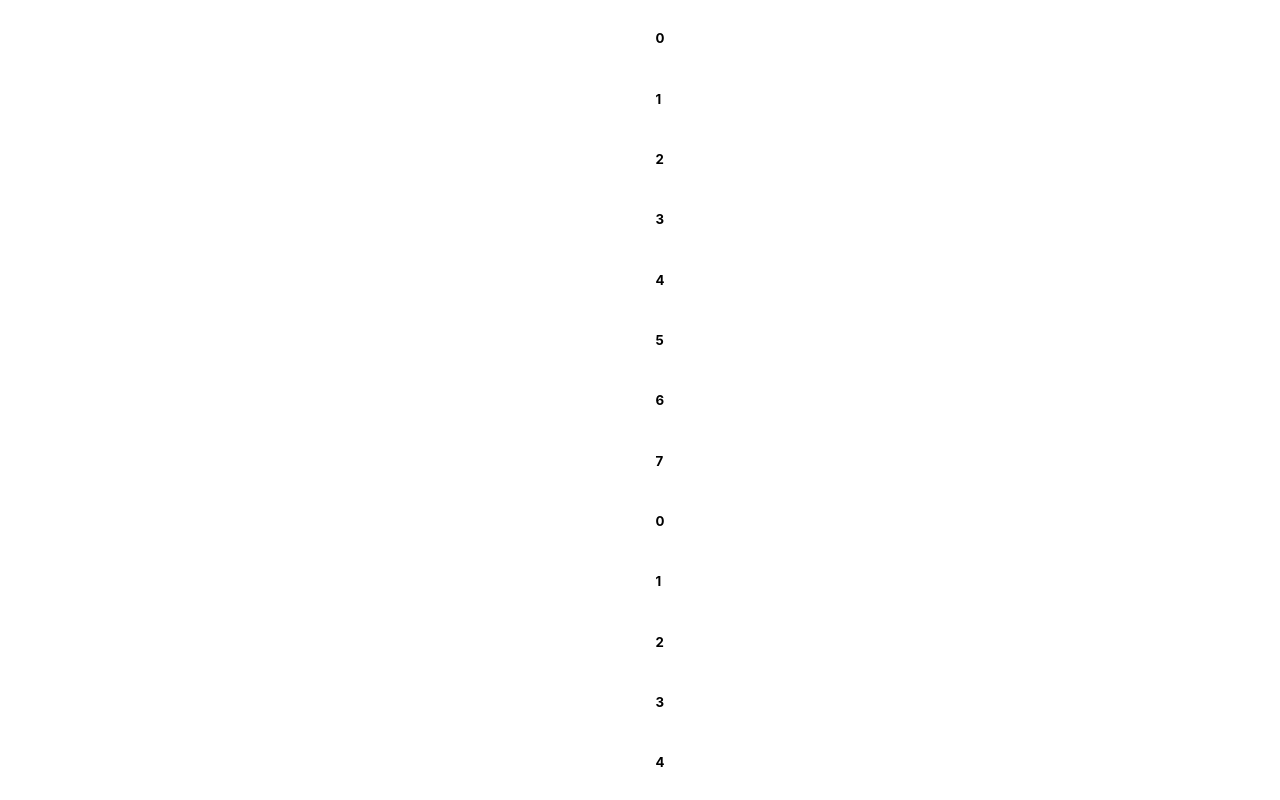
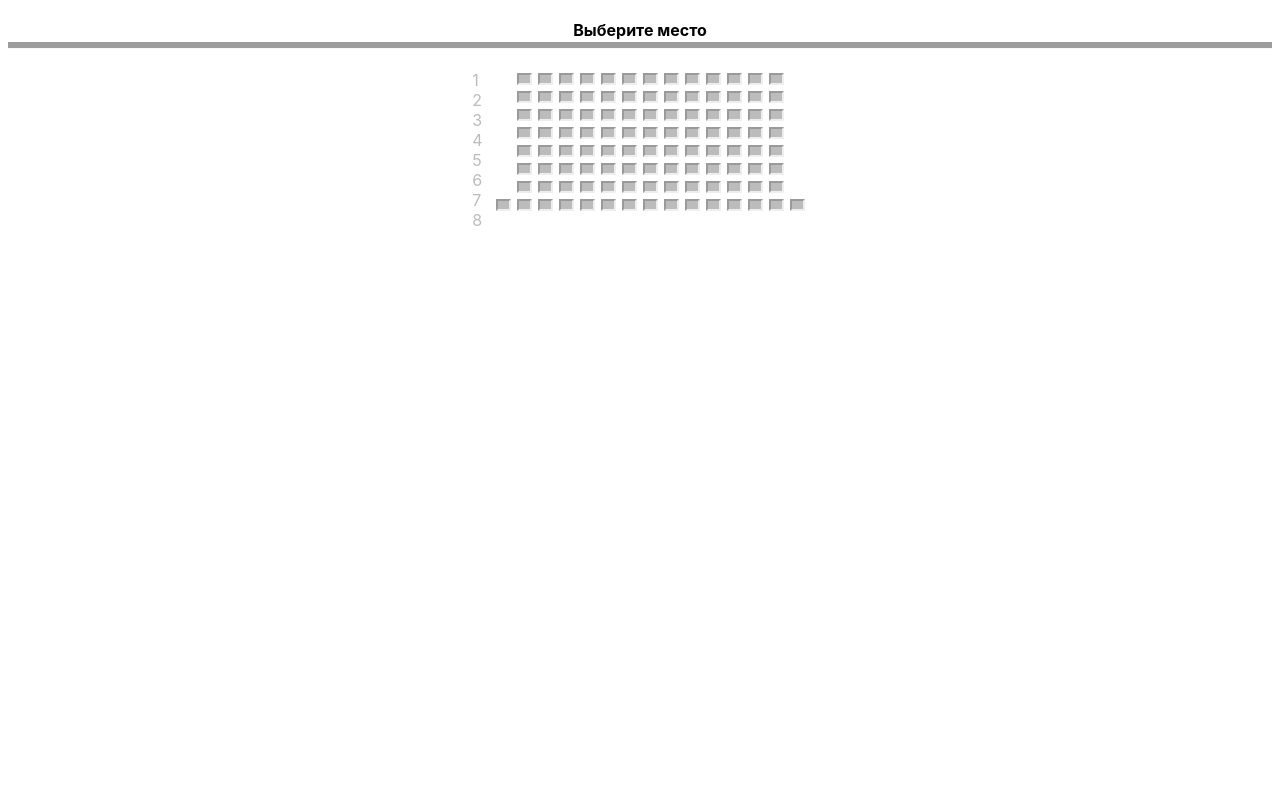
Before and after one commit to nurbolatkz/ticketbooking, a React (Create React App) app: page /places in a window 1280 px wide. Shown: the top 800 px of the page. Built offline with nearby package versions, Linux system fonts and the light colour scheme.

Commit message:
added adaptive styles

```diff
--- a/src/App.js
+++ b/src/App.js
@@ -16,9 +16,11 @@ import CinemaPlace from './components/CinemaPlace';
 import CinemaInfo from "./components/CinemaInfo";
 import FilmCardList from './components/FilmCardList';
 import SelectPlace from './components/SelectPlace';
+import AllInfo from './components/AllInfo';
 
 /* ------ import css ------ */
 import './styles/App.css';
+
 
 
 
@@ -184,7 +186,7 @@ const [cards, setCards] = useState([
          <>
             <SnackPage></SnackPage>
             <FilmBlock></FilmBlock>
-            <CinemaPlace></CinemaPlace>
+            <AllInfo></AllInfo>
             {/* <SelectPlace></SelectPlace> */}
          </>
         },
@@ -192,7 +194,8 @@ const [cards, setCards] = useState([
         path: "/places",
         element:
         <>
-           <SelectPlace></SelectPlace>
+           {/* <SelectPlace></SelectPlace> */}
+           <CinemaPlace></CinemaPlace>
         </>
        },
     ]);
--- /dev/null
+++ b/src/components/AllInfo.jsx
@@ -0,0 +1,22 @@
+import React from 'react';
+import CinemaInfo from './CinemaInfo';
+import FilmCardList from "./FilmCardList";
+
+
+const AllInfo = ({props}) => {
+    return (
+        <div className='cinemaPlaceBody'>
+            <div className='selectedElements'>
+                <div className='leftSide'>
+                    <span>5 ряд 10 место</span><br></br>
+                    <span>Взрослый</span>
+                </div>
+                <div className='rightSide'>
+                    <span >2000тг</span>
+                </div>
+            </div>
+        </div>
+    )
+}
+
+export default AllInfo;
--- a/src/components/CinemaPlace.jsx
+++ b/src/components/CinemaPlace.jsx
@@ -1,22 +1,101 @@
-import React from 'react';
-import CinemaInfo from './CinemaInfo';
-import FilmCardList from "./FilmCardList";
+import React from "react";
 
-
-const CinemaPlace = ({props}) => {
-    return (
-        <div className='cinemaPlaceBody'>
-            <div className='selectedElements'>
-                <div className='leftSide'>
-                    <span>5 ряд 10 место</span><br></br>
-                    <span>Взрослый</span>
-                </div>
-                <div className='rightSide'>
-                    <span >2000тг</span>
-                </div>
-            </div>
+const PlaceElement = (props) =>{
+    // console.log("test "+props.detail.row)
+    console.log("test "+props.detail.placePrice)
+    return(
+        <div className="place">
         </div>
     )
 }
 
+
+const PlaceContainer = (props) =>{
+
+    console.log(props);
+    const placeElements = [];
+    for(let i = 0; i < props.numberPlaces; i++){
+
+        placeElements.push(<PlaceElement detail = {props}></PlaceElement>)
+    }
+    return(
+            <div className="placeContainer">
+                    {placeElements}
+            </div>
+    )
+}
+
+const CinemaPlace = (props) =>{
+    const places = [
+        {
+            id: 1,
+            rowOrder: 1,
+            placesInRow: 13,
+            price: 1000,
+        },
+        {
+            id: 2,
+            rowOrder: 2,
+            placesInRow: 13,
+            price: 1000,
+        },
+        {
+            id: 3,
+            rowOrder: 3,
+            placesInRow: 13,
+            price: 2000,
+        },
+        {
+            id: 4,
+            rowOrder: 4,
+            placesInRow: 13,
+            price: 2000,
+        },
+        {
+            id: 5,
+            rowOrder: 5,
+            placesInRow: 13,
+            price: 2000,
+        },
+        {
+            id: 6,
+            rowOrder: 6,
+            placesInRow: 13,
+            price: 3000,
+        },
+        {
+            id: 7,
+            rowOrder: 7,
+            placesInRow: 13,
+            price: 3000,
+        },
+        {
+            id: 8,
+            rowOrder: 8,
+            placesInRow: 15,
+            price: 3000,
+        }
+    ]
+    return (
+        <><div className="placeTitle">
+            <span>Выберите место</span>
+        </div>
+        <div className="screen"></div>
+        <div className="cinemaRoom">
+                {<>
+                    <div className="rowNums">
+                        {places.map((place) => <div>
+                            <span>
+                                {place.rowOrder}
+                            </span>
+                        </div>
+                        )}</div>
+                    <div className="allPlaceContainer">
+                        {places.map((place) => <PlaceContainer numberPlaces={place.placesInRow} placePrice={place.price} row={place.rowOrder}></PlaceContainer>
+
+                        )}</div></>}
+            </div></>
+    )
+}
+
 export default CinemaPlace;
--- a/src/components/SelectPlace.jsx
+++ b/src/components/SelectPlace.jsx
@@ -27,10 +27,6 @@ const SelectPlace = (props) => {
                                 <h5>{seat.col}</h5>
                             </div>
                         )}
-
-
-
-
             </div>
         </div>
     )
--- a/src/styles/App.css
+++ b/src/styles/App.css
@@ -13,22 +13,81 @@ body {
     font-family: Inter, sans-serif;
 }
 /* For Seats */
-.seatBody{
+
+:root{
+
+ --seat-width:15px;
+ --seat-height: calc(var(--seat-width)*0.8);
+ --grid-seat-width: calc(var(--seat-width)*1.2);
+ --grid-seat-width-end: calc(var(--seat-width)*1.8);
+}
+.screen{
+    background-color: #9C9C9C;
+    transform: rotateX(-50deg);
+    box-shadow: 0 3px 10px rgba(255,255,255,0.7);
+    width: 100%;
+    height: 10px;
+
+}
+.placeTitle{
+    font-weight: bold;
+    margin-top:20px;
+    text-align: center;
+}
+.cinemaRoom{
+    margin-top: 20px;
+    justify-content: center;
     display: flex;
-    flex-direction: column;
+    align-items: stretch;
+}
+.place{
+    border: 2px;
+    border-style:inset;
+    background-color: #BCBCBC;
+    height: var(--seat-height);
+    width: var(--seat-width);
+
+}
+.place:hover{
+    background-color: #FFB800;
+    transition: 1s;
+}
+.placeContainer {
+    display: flex;
     justify-content: center;
-    align-items: center;
+    grid-template-columns: repeat(15, var(--grid-seat-width));
+    grid-template-rows: repeat(1, var(--grid-seat-width));
 }
-#seats-container{
-    display: grid;
-    grid-template-columns: repeat(13, 110px);
-    grid-template-rows: repeat(8,110px);
+.rowNums{
+    margin-right: 10px;
+    color:#BCBCBC;
+    font-size: 100%;
 }
-.seat{
-    height: 102px;
-    width: 100px;
-    background-color: grey;
-}
+
+@media screen and (min-width: 800px) {
+    .place {
+        margin: 3px;
+    }
+    .rowNums{
+        margin-inline-start: 3%;
+    }
+  }
+@media screen and (min-width: 300px) {
+    .place {
+        margin: 3px;
+    }
+    .rowNums{
+        margin-inline-start: 3%;
+    }
+  }
+@media screen and (min-width: 200px) {
+    .place {
+
+    }
+    .rowNums{
+        margin-inline-start: 0%;
+    }
+  }
 /* Float four columns side by side */
 /* ----------------------------------------- start of desktop screen styles  -------------------------*/
 .column {
@@ -76,71 +135,348 @@ body {
     clear: both;
 }
 /* Style for the CinemaPlace */
-.cinemaPlaceBody{
-    margin-top: 30%;
-    margin-inline: 1%;
-    font-size: 80%;
+/* MOBILE */
+@media screen and (min-width: 100px) and (max-width:200px){
+    .cinemaPlaceBody{
+        margin-top:200px;
+        font-size: 10px;
+    }
+    .selectedElements{
+        margin-inline: 10px;
+    }
 }
+@media screen and (min-width: 200px) and (max-width:500px){
+    .cinemaPlaceBody{
+        margin-top:120px;
+        font-size: 10px;
+    }
+    .selectedElements{
+        margin-inline: 10px;
+    }
+}
+@media screen and (min-width: 500px) and (max-width:700px){
+    .cinemaPlaceBody{
+        margin-top:120px;
+        font-size: 10px;
+    }
+    .selectedElements{
+        margin-inline: 10px;
+    }
+}
+@media screen and (min-width: 700px) and (max-width:1000px){
+    .cinemaPlaceBody{
+        margin-top:200px;
+        font-size: 12px;
+    }
+    .selectedElements{
+        margin-inline: 15px;
+    }
+}
+/* DESKTOP AND ETC. */
+@media screen and (min-width: 1000px) and (max-width:1400px){
+    .cinemaPlaceBody{
+        margin-top:300px;
+        font-size: 14px;
+    }
+    .selectedElements{
+        margin-inline: 15px;
+    }
+}
+@media screen and (min-width: 1400px) and (max-width:2000px){
+    .cinemaPlaceBody{
+        margin-top:300px;
+        font-size: 14px;
+    }
+    .selectedElements{
+        margin-inline: 25px;
+    }
+}
+/* MAIN */
 .selectedElements{
     font-weight: bold;
-    margin-inline: 1%;
 }
 .leftSide span{
     float: left;
 }
-.leftSide{
-
-}
 .rightSide{
-
     float: right;
 }
-/* Style for the film block */
+/*********************************** STYLE FOR FILM BLOCK ************************************/
+/* MOBILE */
+@media screen and (min-width: 100px) and (max-width:200px){
+    .filmBlockBody{
+        margin-top: 15px;
+    }
+    .filmImage{
+        width: 70px;
+        height: 80px;
+        text-align: center;
+
+    }
+    .filmInfoBlockOne{
+        width: 70px;
+        height: 60px;
+        padding-block: 5px;
+        text-align: center;
+    }
+    .filmInfoBlockTwo{
+        float: left;
+        width: 60px;
+        height: 60px;
+        padding-block: 5px;
+        text-align: center;
+    }
+    .filmName{
+        font-size: 12px;
+    }
+    .filmAgeAccess, .filmLang{
+        font-size: 10px;
+    }
+    .filmTime{
+        font-size: 12px;
+    }
+  }
+@media screen and (min-width: 201px) and (max-width:300px){
+    .filmBlockBody{
+        margin-top: 15px;
+    }
+    .filmImage{
+        width: 50px;
+        height: 60px;
+        margin-inline-start: 5px;
+        margin-inline-end: 10px;
+    }
+    .filmInfoBlockOne{
+        width: 30px;
+        height: 60px;
+        padding-block: 5px;
+    }
+    .filmInfoBlockTwo{
+        width: 70px;
+        height: 60px;
+        padding-block: 5px;
+    }
+    .filmName{
+        font-size: 12px;
+    }
+    .filmAgeAccess, .filmLang{
+        font-size: 10px;
+    }
+    .filmTime{
+        font-size: 12px;
+    }
+  }
+@media screen and (min-width: 301px) and (max-width:400px){
+    .filmBlockBody{
+        margin-top: 15px;
+    }
+    .filmImage{
+        width: 60px;
+        height: 70px;
+        margin-inline-start: 5px;
+        margin-inline-end: 15px;
+    }
+    .filmInfoBlockOne{
+        width: 50px;
+        height: 70px;
+        padding-block: 10px;
+    }
+    .filmInfoBlockTwo{
+        width: 130px;
+        height: 80px;
+        padding-block: 10px;
+    }
+    .filmName{
+        font-size: 16px;
+
+    }
+    .filmAgeAccess, .filmLang{
+        font-size: 11px;
+    }
+    .filmTime{
+        font-size: 16px;
+
+    }
+  }
+  @media screen and (min-width: 400px) and (max-width:700px){
+    .filmBlockBody{
+        margin-top: 15px;
+    }
+    .filmImage{
+        width: 70px;
+        height: 80px;
+        margin-inline-start: 5px;
+        margin-inline-end: 20px;
+    }
+    .filmInfoBlockOne{
+        width: 80px;
+        height: 80px;
+        padding-block: 20px;
+    }
+    .filmInfoBlockTwo{
+        width: 200px;
+        height: 80px;
+        padding-block: 20px;
+    }
+    .filmName{
+        font-size: 16px;
+
+    }
+    .filmAgeAccess, .filmLang{
+        font-size: 11px;
+    }
+    .filmTime{
+        font-size: 16px;
+
+    }
+  }
+/* IPAD's */
+  @media screen and (min-width: 700px) and (max-width:1000px){
+    .filmBlockBody{
+        margin-top: 15px;
+    }
+    .filmImage{
+        width: 100px;
+        height: 120px;
+        margin-inline-start: 15px;
+        margin-inline-end: 25px;
+    }
+    .filmInfoBlockOne{
+        width: 150px;
+        height: 140px;
+        padding-block: 25px;
+
+    }
+    .filmInfoBlockTwo{
+        width: 350px;
+        height: 140px;
+        padding-block: 25px;
+    }
+    .filmName{
+        font-size: 24px;
+        display: flex;
+    }
+    .filmAgeAccess, .filmLang{
+        font-size: 16px;
+    }
+    .filmTime{
+        font-size: 24px;
+        display: flex;
+    }
+  }
+/* DESKTOP AND ETC. */
+@media screen and (min-width: 1000px) and (max-width:1400px){
+    .filmBlockBody{
+        margin-top: 15px;
+    }
+    .filmImage{
+        width: 100px;
+        height: 110px;
+        margin-inline-start: 15px;
+        margin-inline-end: 30px;
+    }
+    .filmInfoBlockOne{
+        width: 200px;
+        height: 140px;
+        padding-block: 25px;
+
+    }
+    .filmInfoBlockTwo{
+        width: 600px;
+        height: 140px;
+        padding-block: 25px;
+    }
+    .filmName{
+        font-size: 24px;
+        display: flex;
+    }
+    .filmAgeAccess, .filmLang{
+        font-size: 16px;
+    }
+    .filmTime{
+        font-size: 24px;
+        display: flex;
+    }
+  }
+  @media screen and (min-width: 1400px) and (max-width:2000px){
+    .filmBlockBody{
+        margin-top: 15px;
+    }
+    .filmImage{
+        width: 120px;
+        height: 135px;
+        margin-inline-start: 25px;
+        margin-inline-end: 40px;
+    }
+    .filmInfoBlockOne{
+        width: 200px;
+        height: 140px;
+        padding-block: 35px;
+
+    }
+    .filmInfoBlockTwo{
+        width: 900px;
+        height: 140px;
+        padding-block: 35px;
+    }
+    .filmName{
+        font-size: 24px;
+        display: flex;
+    }
+    .filmAgeAccess, .filmLang{
+        font-size: 16px;
+    }
+    .filmTime{
+        font-size: 24px;
+        display: flex;
+    }
+  }
+/*MAIN*/
 .filmBlockBody{
-    margin-top: 5%;
     width: 100%;
     text-align:start;
 }
 .filmImage{
-    margin-inline-start: 1%;
-    margin-inline-end: 5%;
-    width: 17%;
     float: left;
-
 }
-
 .filmInfoBlockOne{
-    width: 25%;
     float: left;
-    display: grid;
 }
 .filmInfoBlockTwo{
-    width: 45%;
     float: right;
-    display: grid;
-
 }
 .filmTime{
-    font-size: 80%;
-    font-weight: bold;
+    font-weight: 550;
 }
 .filmAgeAccess, .filmLang{
-    font-size: small;
     color: #9C9C9C;
 }
 .filmName{
     color: #E3231E;
-    font-weight: bold;
-    font-size: 80%;
+    font-weight: 550;
 }
 
 
 
 /* Style for the green component */
+@media screen and (min-width: 100px) and (max-width:500px){
+    .selectedBody{
+       font-size: 14px;
+    }
+}
+@media screen and (min-width: 500px) and (max-width:700px){
+    .selectedBody{
+       font-size: 16px;
+    }
+}
+@media screen and (min-width: 700px) and (max-width:1000px){
+    .selectedBody{
+       font-size: 18px;
+    }
+}
 .selectedBody{
     text-align: center;
     width: 100%;
-
 }
 .selectedBody span{
     padding: 1%;
@@ -151,11 +487,11 @@ body {
     width: 100%;
     background: #1CC641;
     text-align: center;
-    padding: 2%;
+    padding: 1.5%;
     box-shadow: 0px 4px 20px rgba(0, 0, 0, 0.1);
     border-radius: 5px;
     font-weight: 400;
-    margin-top: 5%;
+
 }
 /* Style the counter cards */
 .card {
```
